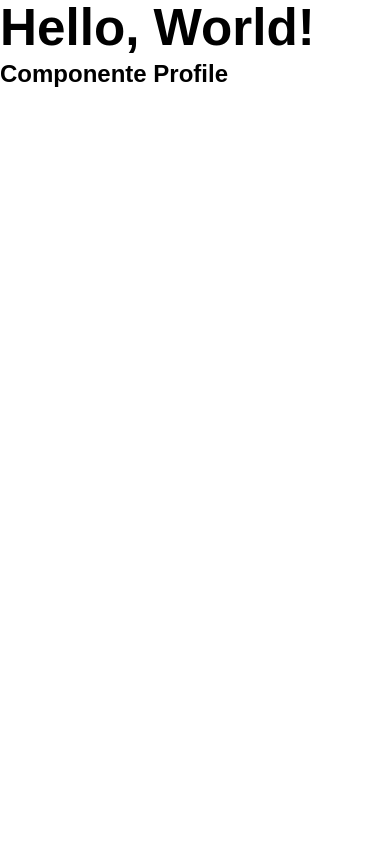
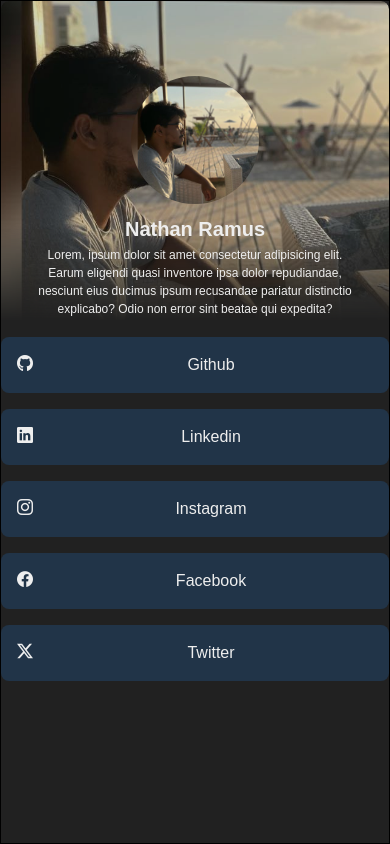
Before and after one commit to Nathan-rs/mylinks, a Vue app: page / in a window 390 px wide. Built offline with nearby package versions, Linux system fonts and the light colour scheme.

Commit message:
finalização do estilo base

```diff
--- a/index.html
+++ b/index.html
@@ -1,10 +1,10 @@
 <!doctype html>
-<html lang="en">
+<html lang="pt-br">
   <head>
     <meta charset="UTF-8" />
     <link rel="icon" type="image/svg+xml" href="/vite.svg" />
     <meta name="viewport" content="width=device-width, initial-scale=1.0" />
-    <title>Vite + Vue</title>
+    <title>My Links</title>
   </head>
   <body>
     <div id="app"></div>
--- a/package.json
+++ b/package.json
@@ -9,6 +9,7 @@
     "preview": "vite preview"
   },
   "dependencies": {
+    "primeicons": "^7.0.0",
     "vue": "^3.5.13"
   },
   "devDependencies": {
--- a/src/assets/css/reset.css
+++ b/src/assets/css/reset.css
@@ -21,15 +21,16 @@ li {
 
 html {
     font-size: 16px;
+    background-color: #212121;
 }
 
 body {
     font-family: 'Montserrat', sans-serif;
     line-height: 1.5;
     font-weight: 400;
-    /* min-height: 100vh; */
     background-color: var(--bg-color-dark);
     color: var(--text-color-light);
+    height: 100%;
 }
 
 h1 {
--- a/src/components/DescriptionProfile.vue
+++ b/src/components/DescriptionProfile.vue
@@ -1,10 +1,45 @@
 <script setup>
-
+import { defineProps } from 'vue'
+const props = defineProps({
+    name: String,
+    description: String
+})
 </script>
 
 <template>
-    <h2>Componente Description</h2>
+    <div class="description-profile">
+        <span class="label">{{ props.name }}</span>
+        <span class="label">{{ props.description }}</span>
+    </div>
 </template>
 
 <style scoped>
+.description-profile {
+    display: flex;
+    flex-direction: column;
+    justify-content: center;
+    align-items: center;
+    border: 1px solid #000;
+    padding-left: 1rem;
+    padding-right: 1rem;
+}
+
+.label {
+    color: #eee;
+    margin: 5px 0;
+}
+
+.label:nth-of-type(1) {
+    font-size: 1.25rem;
+    font-weight: 700;
+    line-height: 1.75rem;
+}
+
+.label:nth-of-type(2) {
+    padding: 0 .5rem;
+    text-align: center;
+    font-size: .8rem;
+    line-height: 1.25;
+    font-weight: normal;
+}
 </style>
--- /dev/null
+++ b/src/components/HeaderContent.vue
@@ -0,0 +1,113 @@
+<script setup>
+import ProfilePhoto from '@/components/ProfilePhoto.vue'
+import DescriptionProfile from '@/components/DescriptionProfile.vue'
+import backgroundProfile from '@/assets/images/profile.jpg'
+import imageProfile from '@/assets/images/profile.jpg'
+
+const data = {
+    name: 'Nathan Ramus',
+    description: 'Lorem, ipsum dolor sit amet consectetur adipisicing elit. ' +
+        'Earum eligendi quasi inventore ipsa dolor repudiandae, nesciunt eius ducimus ipsum recusandae pariatur distinctio explicabo? ' +
+        'Odio non error sint beatae qui expedita?',
+    imageBackgroundProfile: `${backgroundProfile}`,
+    imageProfile: `${imageProfile}`
+}
+
+console.log(data)
+
+</script>
+
+<template>
+
+    <div class="headerContainer">
+        <div class="backgroundImageProfile">
+            <img :src="`${data.imageBackgroundProfile}`" alt="">
+        </div>
+
+        <div class="informationProfile">
+            <div class="imageProfile">
+                <img :src="`${data.imageProfile}`" alt="">
+            </div>
+
+            <div class="nameProfile">
+                <p class="title">{{ data.name }}</p>
+            </div>
+
+            <div class="apresentationProfile">
+                <p class="text">{{ data.description }}</p>
+            </div>
+
+            <div class="linksSocial">
+
+            </div>
+        </div>
+
+    </div>
+
+</template>
+
+<style scoped>
+.headerContainer {
+    position: relative;
+}
+
+.title {
+    color: #eee;
+    font-size: 1.25rem;
+    line-height: 1.75rem;
+    font-weight: 700;
+}
+
+.text {
+    color: #eee;
+    font-size: .75rem;
+    line-height: 150%;
+    font-weight: 400;
+    text-align: center;
+}
+
+.imageProfile img {
+    width: 6rem;
+    height: 6rem;
+    border-radius: 50%;
+}
+
+.informationProfile {
+    display: flex;
+    flex-direction: column;
+    justify-content: center;
+    align-items: center;
+    gap: .2rem;
+    padding-left: 1rem;
+    padding-right: 1rem;
+    /* border: 1px solid #fff; */
+    position: absolute;
+    bottom: 0;
+}
+
+.backgroundImageProfile img {
+    display: block;
+    max-width: 100%;
+    width: 100%;
+    max-height: 320px;
+    border-top-left-radius: 8px;
+    border-top-right-radius: 8px;
+    opacity: .8;
+    object-fit: cover;
+
+    /* efeito fade-out */
+    -webkit-mask-image: linear-gradient(to bottom, #303030 80%, transparent 100%);
+    mask-image: linear-gradient(to bottom, #303030 70%, transparent 100%);
+}
+
+.apresentationProfile {
+    width: 90%;
+}
+
+@media (max-width: 468px) {
+    .imageProfile img {
+        width: 8rem;
+        height: 8rem;
+    }
+}
+</style>
--- /dev/null
+++ b/src/components/LinkShare.vue
@@ -0,0 +1,186 @@
+<script setup>
+
+import 'primeicons/primeicons.css'
+
+const links = [
+    {
+        id: 1,
+        name: 'Github',
+        url: 'link://link.com.br/github',
+        iconClass: 'pi pi-github'
+    },
+    {
+        id: 2,
+        name: 'Linkedin',
+        url: 'link://link.com.br/linkedin',
+        iconClass: 'pi pi-linkedin'
+    },
+    {
+        id: 3,
+        name: 'Instagram',
+        url: 'link://link.com.br/instagram',
+        iconClass: 'pi pi-instagram'
+    },
+    {
+        id: 4,
+        name: 'Facebook',
+        url: 'link://link.com.br/facebook',
+        iconClass: 'pi pi-facebook'
+    },
+    {
+        id: 5,
+        name: 'Twitter',
+        url: 'link://link.com.br/twitter',
+        iconClass: 'pi pi-twitter'
+    },
+    // {
+    //     id: 6,
+    //     name: 'Twitch',
+    //     url: 'link://link.com.br/twitch'
+    // },
+    // {
+    //     id: 7,
+    //     name: 'Discord',
+    //     url: 'link://link.com.br/discord'
+    // },
+    // {
+    //     id: 8,
+    //     name: 'Telegram',
+    //     url: 'link://link.com.br/telegram'
+    // },
+    // {
+    //     id: 9,
+    //     name: 'WhatsApp',
+    //     url: 'link://link.com.br/whatsapp'
+    // },
+    // {
+    //     id: 10,
+    //     name: 'Email',
+    //     url: 'link://link.com.br/email'
+    // },
+    // {
+    //     id: 11,
+    //     name: 'Youtube',
+    //     url: 'link://link.com.br/youtube'
+    // },
+    // {
+    //     id: 12,
+    //     name: 'TikTok',
+    //     url: 'link://link.com.br/tiktok'
+    // },
+    // {
+    //     id: 13,
+    //     name: 'Snapchat',
+    //     url: 'link://link.com.br/snapchat'
+    // },
+    // {
+    //     id: 14,
+    //     name: 'Pinterest',
+    //     url: 'link://link.com.br/pinterest'
+    // },
+    // {
+    //     id: 15,
+    //     name: 'Reddit',
+    //     url: 'link://link.com.br/reddit'
+    // },
+    // {
+    //     id: 16,
+    //     name: 'Tumblr',
+    //     url: 'link://link.com'
+    // }
+]
+
+</script>
+
+<template>
+    <div class="link-share">
+        <ul class="listLinks">
+            <li v-for="link in links" :key="link.id" class="itemLink">
+                <div class="contentLink">
+                    <a class="linkClick" :href="link.url" target="_blank" rel="noopener noreferrer">
+                        <div class="icon">
+                            <i :class="`${link.iconClass}`"></i>
+                        </div>
+
+                        <div class="label">{{ link.name }}</div>
+                    </a>
+                </div>
+            </li>
+        </ul>
+    </div>
+</template>
+
+<style scoped>
+/* .link-share {
+    height: 100%;
+    margin-top: 1rem;
+}
+
+.list-links {
+    display: flex;
+    flex-direction: column;
+    gap: 1rem;
+}
+
+.item-link {
+    flex: 1;
+}
+
+.link {
+    display: flex;
+    justify-content: center;
+    align-items: center;
+    text-decoration: none;
+    color: #eee;
+    font-size: 1.2rem;
+    background-color: #213448;
+    font-weight: bold;
+    padding: .625rem;
+    cursor: pointer;
+    border-radius: 10px;
+    transition: background-color 0.3s ease;
+
+}
+
+.link:hover {
+    background-color: #2b3c5a;
+} */
+
+a,
+ul,
+li {
+    text-decoration: none;
+    list-style: none;
+    padding: 0;
+    margin: 0;
+    color: #eee;
+}
+
+.listLinks {
+    display: flex;
+    flex-direction: column;
+    gap: 1rem;
+}
+
+.itemLink {
+}
+
+.contentLink {
+    /* display: flex; */
+}
+
+.linkClick {
+    display: flex;
+    align-items: center;
+    /* justify-content: center; */
+    gap: 1rem;
+    padding: 1rem;
+    text-align: center;
+    background-color: #213448;
+    border-radius: 8px;
+}
+
+.label {
+    flex: 1;
+}
+</style>
--- a/src/components/ProfilePhoto.vue
+++ b/src/components/ProfilePhoto.vue
@@ -1,10 +1,50 @@
 <script setup>
-
+import photo from '@/assets/images/profile.jpg'
 </script>
 
 <template>
-    <h2>Componente Profile</h2>
+    <div class="card-photo">
+        <span class="photo">
+            <img :src="photo" alt="">
+        </span>
+    </div>
 </template>
 
 <style scoped>
+
+.card-photo {
+    display: flex;
+    justify-content: center;
+    align-items: center;
+    width: 100%;
+    height: 100%;
+    border-radius: 12px;
+    border: 1px solid #fff;
+}
+
+.photo {
+    display: flex;
+    justify-content: center;
+    align-items: center;
+    text-decoration: none;
+    border: 1px solid #fff;
+    /* padding: 1rem; */
+}
+
+.photo img {
+    width: 7rem;
+    height: 7rem;
+    border-radius: 50%;
+    object-fit: cover;
+    object-position: center
+}
+
+@media (max-width: 468px) {
+    .photo-profile img {
+        width: 8rem;
+        height: 8rem;
+    }
+
+    /* .photo {} */
+}
 </style>
--- a/src/views/MyLinks.vue
+++ b/src/views/MyLinks.vue
@@ -1,10 +1,45 @@
 <script setup>
-import ProfilePhoto from '../components/ProfilePhoto.vue';
+import HeaderContent from '@/components/HeaderContent.vue';
+import LinkShare from '@/components/LinkShare.vue';
 </script>
 
 <template>
-    <h1>Hello, World!</h1>
-    <ProfilePhoto />
+    <div class="container">
+        <div class="content">
+            <header class="header">
+                <HeaderContent />
+            </header>
+
+            <main class="contentLinks">
+                <LinkShare />
+            </main>
+        </div>
+    </div>
 </template>
 
-<style scoped></style>
+<style scoped>
+.container {
+    display: flex;
+    flex-direction: column;
+    justify-content: flex-start;
+    align-items: center;
+    width: 100%;
+}
+
+.content {
+    display: flex;
+    flex-direction: column;
+    width: 680px;
+    min-height: 100vh;
+    border: 1px solid #000;
+    padding: 1rem;
+    gap: 1rem;
+}
+
+@media (max-width: 468px) {
+    .content {
+        width: 100%;
+        padding: 0;
+    }
+}
+</style>
--- a/vite.config.js
+++ b/vite.config.js
@@ -1,8 +1,14 @@
 import { defineConfig } from 'vite'
 import vue from '@vitejs/plugin-vue'
+import path from 'path'
 
 // https://vite.dev/config/
 export default defineConfig({
   base: '/mylinks/',
   plugins: [vue()],
+  resolve: {
+    alias: {
+      '@': path.resolve(__dirname, 'src')
+    }
+  }
 })
```
Also changed, not shown: src/assets/images/profile.jpg (added), 1 other file (tests, documents, lock files or other folders).
